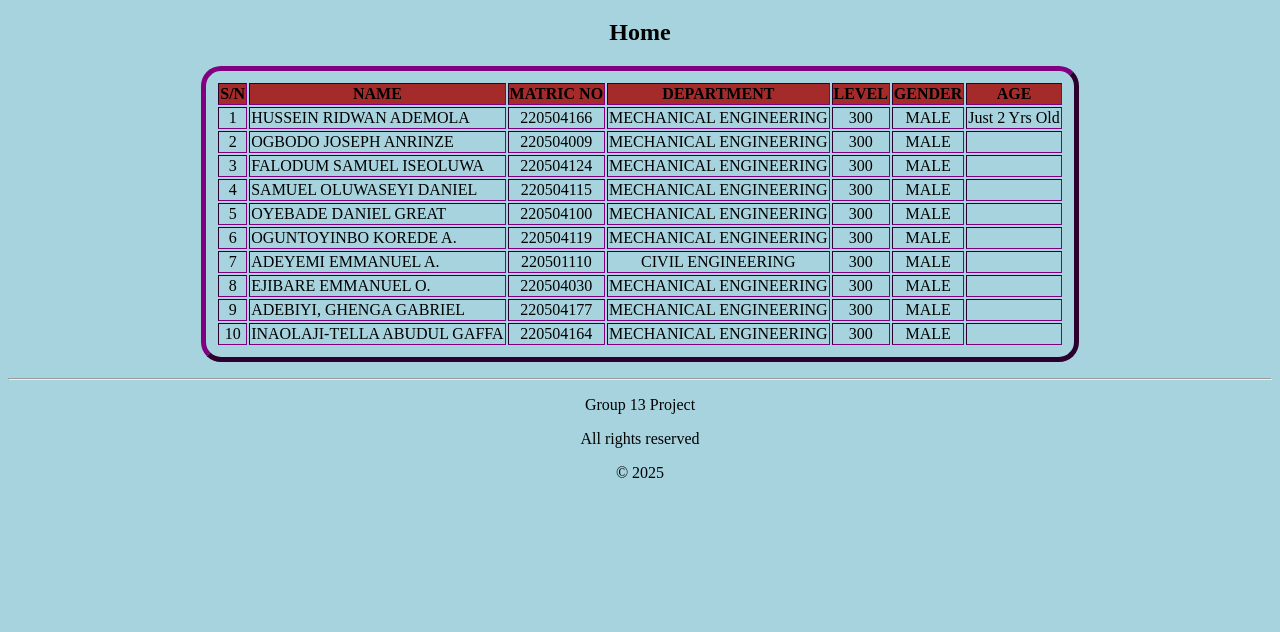
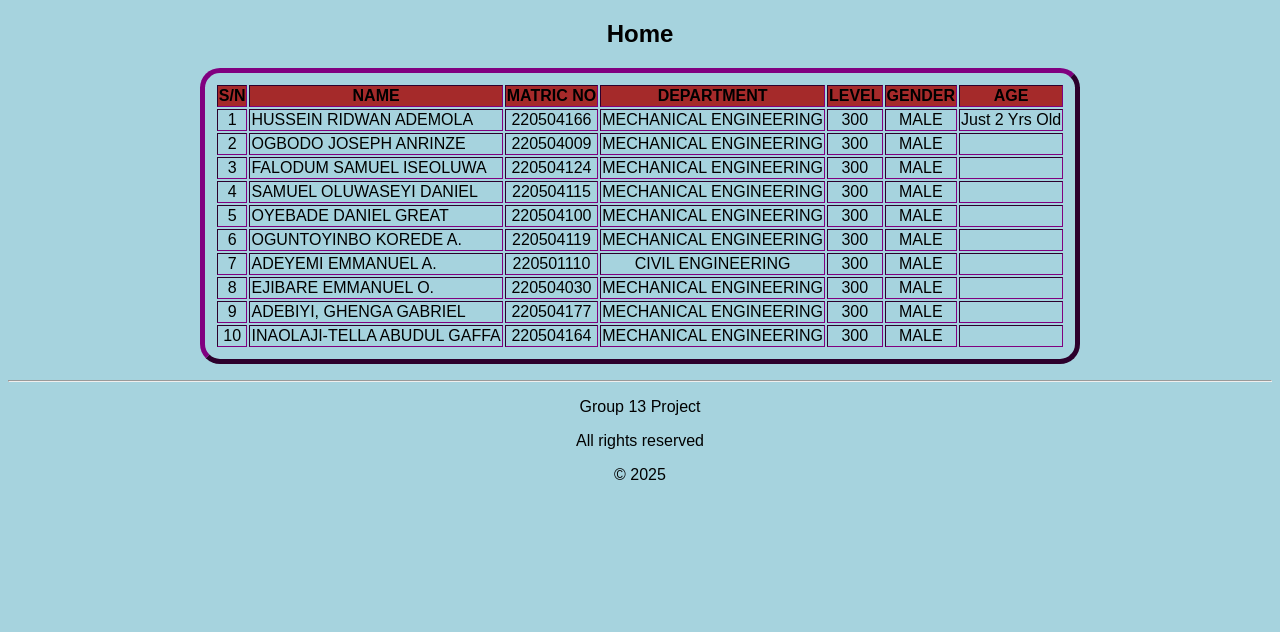
Before and after one commit to tesleemweb/esc-project, a plain HTML site: page home.html in a window 1280 px wide. Shown: the part 168-800 px from the top of the page. Drawn offline with Linux system fonts and the light colour scheme.

Commit message:
Update home.html

```diff
--- a/home.html
+++ b/home.html
@@ -5,7 +5,7 @@
     <meta name="viewport" content="width=device-width, initial-scale=1.0">
     <title>Home Page</title>
 </head>
-<body style="text-align: center; background-color: rgba(93, 175, 196, 0.548);">
+<body style="text-align: center; background-color: rgba(93, 175, 196, 0.548); font-family: Arial;">
 
         <h1> ESC GROUP 13 PROJECT </h1>
         <nav style="background-color: brown; padding: 5px; border-radius: 10px;position: sticky; top: 2px;">
```
